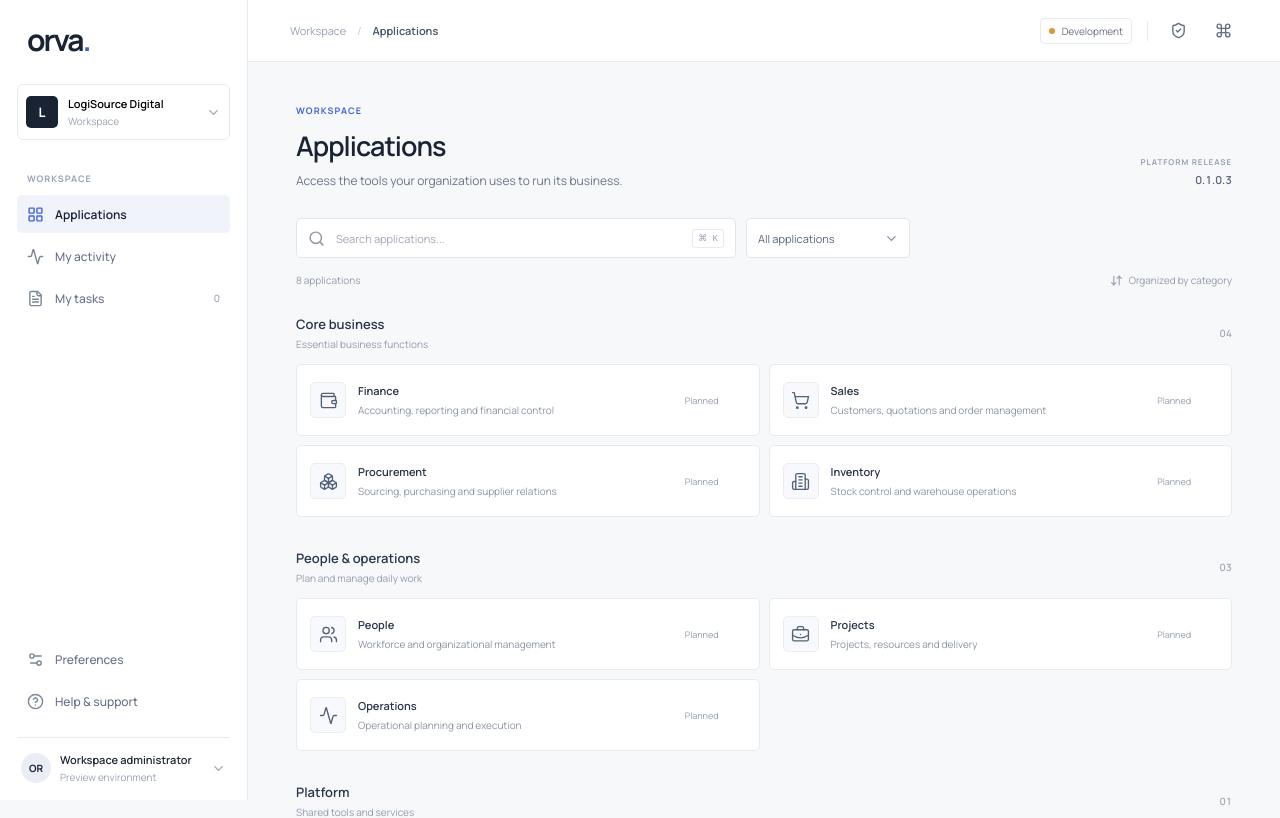
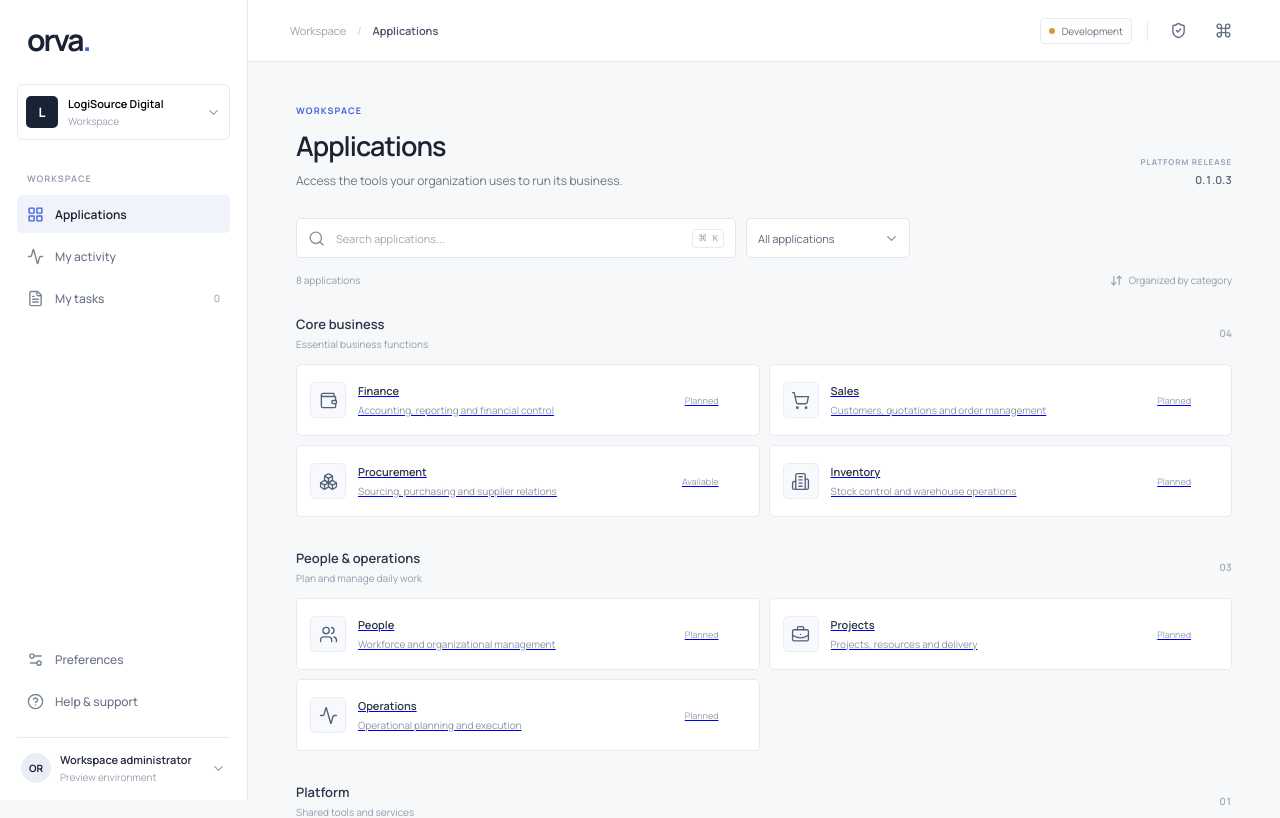
Before and after one commit to fbrhrdynt/orva_project, a Next.js app in the folder apps/web/: page / in a window 1280 px wide. Shown: the top 818 px of the page. Built offline with nearby package versions, Linux system fonts and the light colour scheme.

Commit message:
feat(procurement): expose workspace from application launcher

```diff
--- a/apps/web/src/app/page.tsx
+++ b/apps/web/src/app/page.tsx
@@ -20,7 +20,7 @@ type Application = {
 const applications: Application[] = [
   { name: "Finance", description: "Accounting, reporting and financial control", icon: Wallet, group: "Core business", status: "Planned" },
   { name: "Sales", description: "Customers, quotations and order management", icon: ShoppingCart, group: "Core business", status: "Planned" },
-  { name: "Procurement", description: "Sourcing, purchasing and supplier relations", icon: Boxes, group: "Core business", status: "Planned" },
+  { name: "Procurement", description: "Sourcing, purchasing and supplier relations", icon: Boxes, group: "Core business", status: "Available" },
   { name: "Inventory", description: "Stock control and warehouse operations", icon: Building2, group: "Core business", status: "Planned" },
   { name: "People", description: "Workforce and organizational management", icon: Users, group: "People & operations", status: "Planned" },
   { name: "Projects", description: "Projects, resources and delivery", icon: BriefcaseBusiness, group: "People & operations", status: "Planned" },
@@ -134,12 +134,12 @@ export default function Home() {
               </div>
               <div className="application-grid">
                 {group.items.map(({ name, description, icon: Icon, status }) => (
-                  <article className="application-item" key={name}>
+                  <Link href={name === "Procurement" ? "/procurement" : "#"} className="application-item" key={name}>
                     <div className="application-icon"><Icon size={19} strokeWidth={1.7}/></div>
                     <div className="application-copy"><h3>{name}</h3><p>{description}</p></div>
                     <span className="application-status">{status}</span>
                     <ArrowUpRight className="application-arrow" size={15}/>
-                  </article>
+                  </Link>
                 ))}
               </div>
             </section>
```
